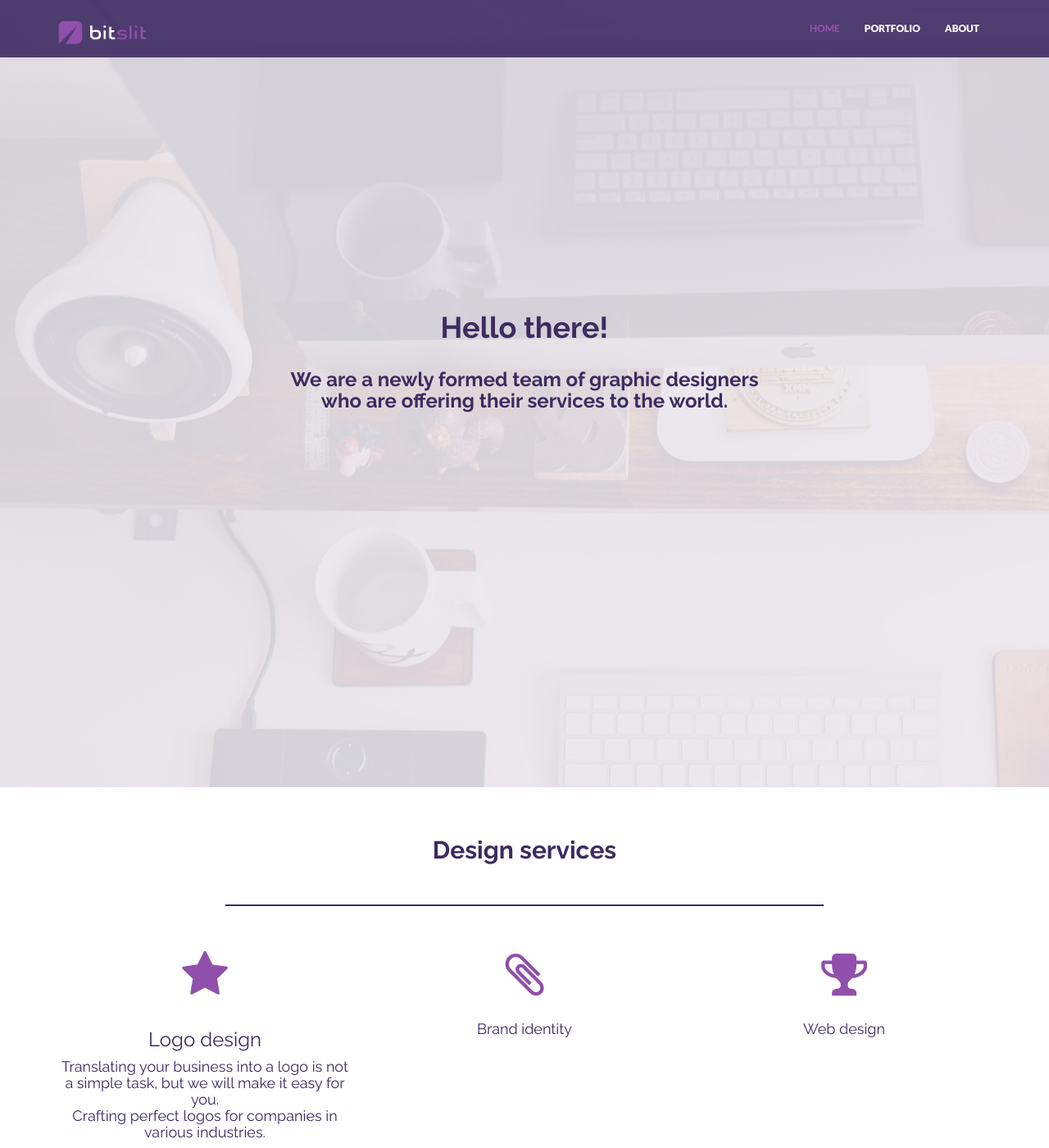
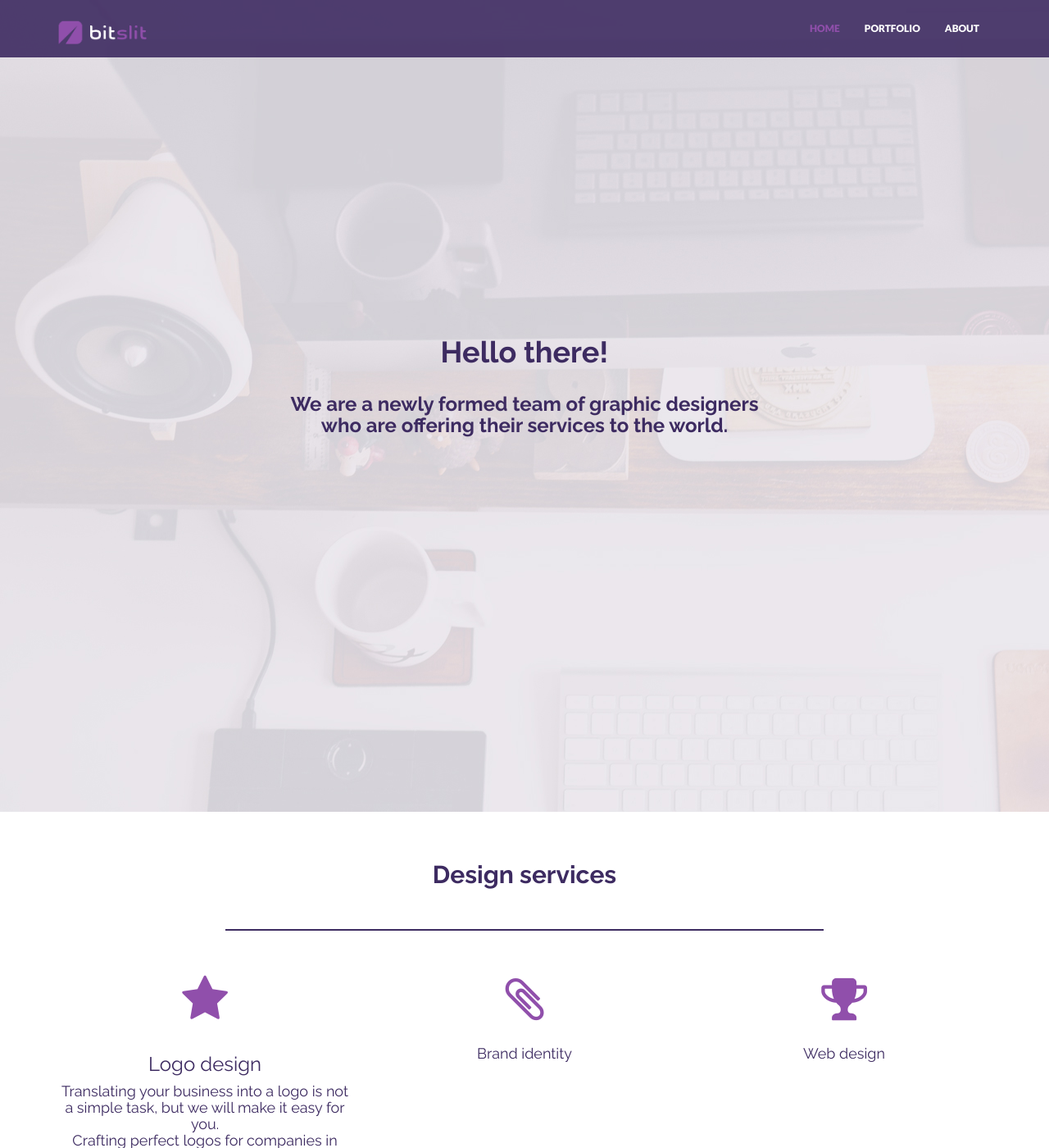
Before and after one commit to bitslit/portfolio, a Jekyll site: the page built from index.html, in a window 1280 px wide and 1400 px high. Shown: the whole window at 82% size. Built offline with Jekyll 4.4.1, drawn with Linux system fonts in a browser that asks for light colours; nearby versions of some CDN libraries.

Commit message:
Update style.css

```diff
--- a/_includes/css/style.css
+++ b/_includes/css/style.css
@@ -225,7 +225,7 @@ a:focus {
 	background-attachment: fixed;
 	background size: cover;
 	background-repeat: no-repeat;
-	padding-top: 360px;
+	padding-top: 390px;
 	padding-bottom: 400px;
 	text-align: center;
 }
```
